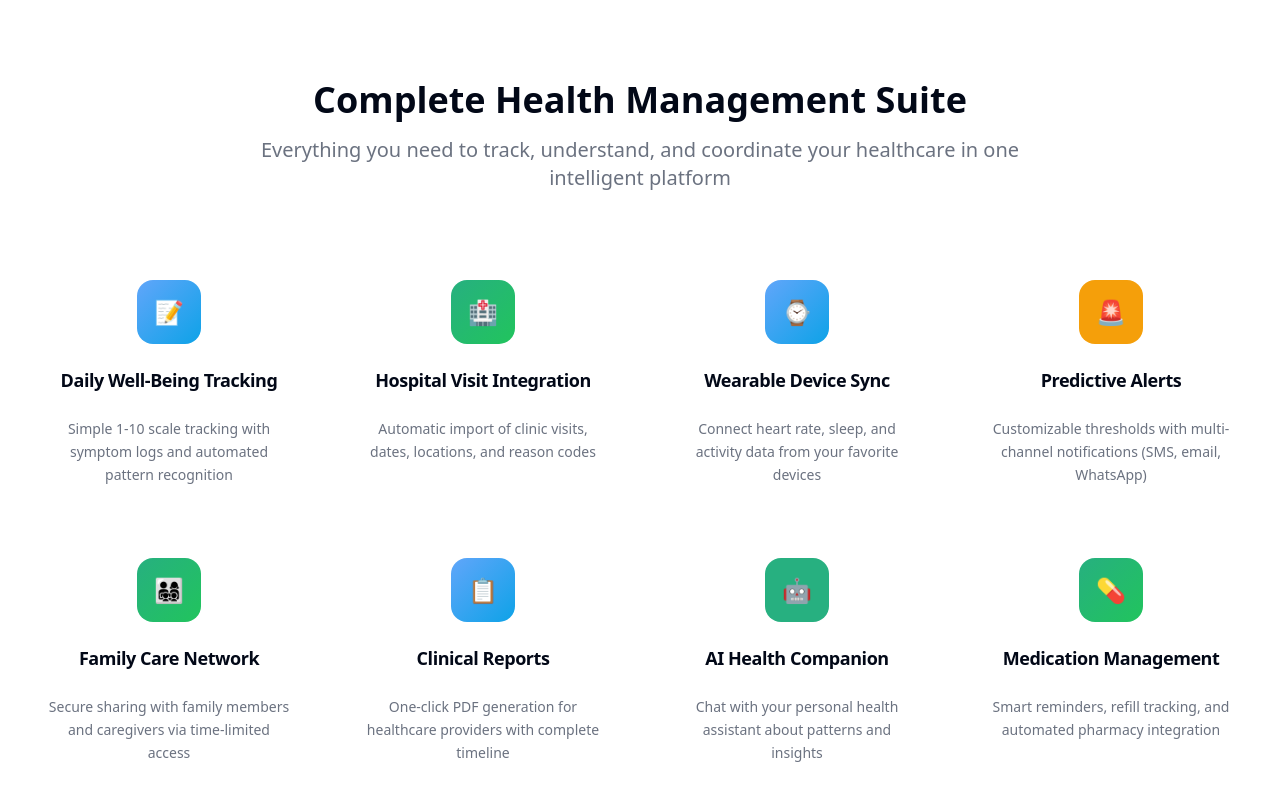
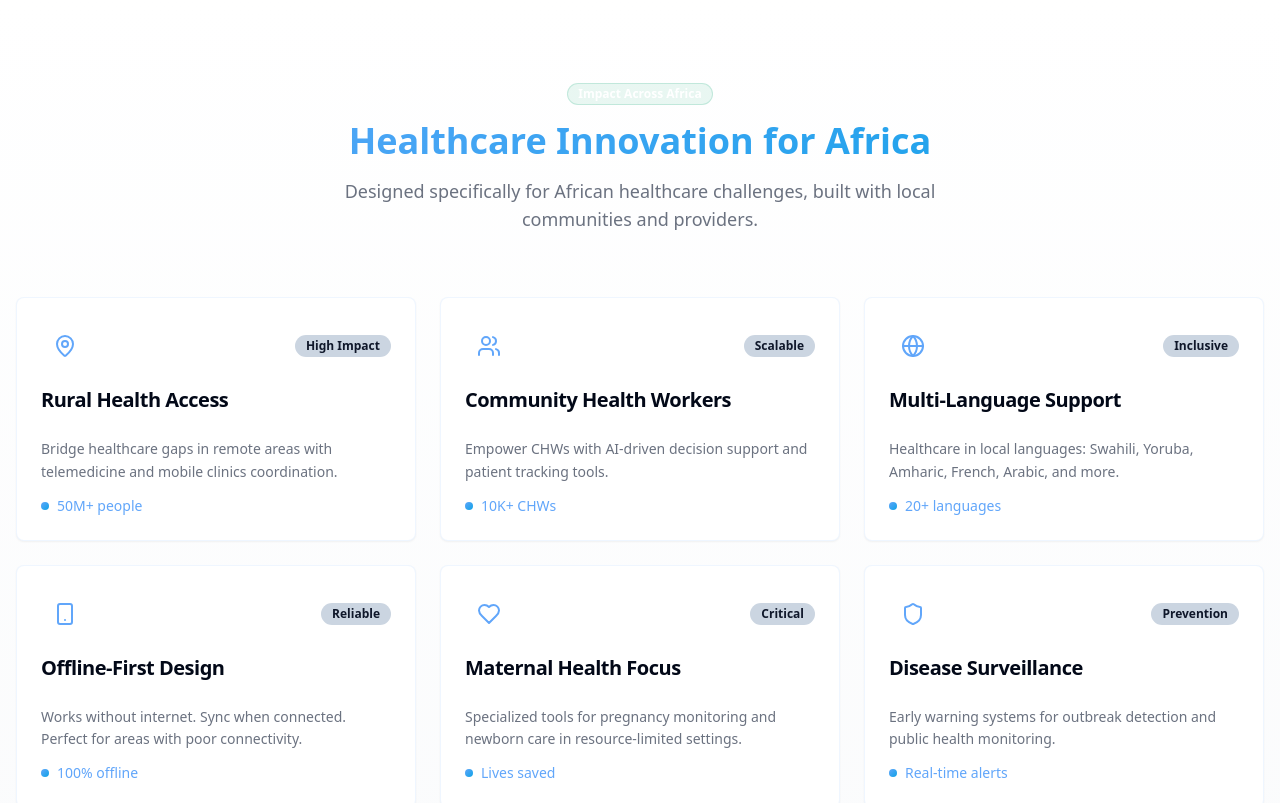
Before and after one commit to mbuguacollistus-beep/vital-compass-ai, a React (Vite) app: page / in a window 1280 px wide. Shown: the part 800-1603 px from the top of the page. Built offline with nearby package versions, Linux system fonts and the light colour scheme.

Commit message:
Optimize loading performance
Address performance issues related to features impacting Africa, ensuring faster load times and a smoother user experience.

```diff
--- /dev/null
+++ b/src/components/landing/AfricaImpactFeatures.tsx
@@ -0,0 +1,111 @@
+import { Card, CardContent, CardDescription, CardHeader, CardTitle } from "@/components/ui/card";
+import { Badge } from "@/components/ui/badge";
+import { MapPin, Users, Globe, Smartphone, Heart, Shield } from "lucide-react";
+
+const impactFeatures = [
+  {
+    icon: MapPin,
+    title: "Rural Health Access",
+    description: "Bridge healthcare gaps in remote areas with telemedicine and mobile clinics coordination.",
+    impact: "50M+ people",
+    badge: "High Impact"
+  },
+  {
+    icon: Users,
+    title: "Community Health Workers",
+    description: "Empower CHWs with AI-driven decision support and patient tracking tools.",
+    impact: "10K+ CHWs",
+    badge: "Scalable"
+  },
+  {
+    icon: Globe,
+    title: "Multi-Language Support",
+    description: "Healthcare in local languages: Swahili, Yoruba, Amharic, French, Arabic, and more.",
+    impact: "20+ languages",
+    badge: "Inclusive"
+  },
+  {
+    icon: Smartphone,
+    title: "Offline-First Design",
+    description: "Works without internet. Sync when connected. Perfect for areas with poor connectivity.",
+    impact: "100% offline",
+    badge: "Reliable"
+  },
+  {
+    icon: Heart,
+    title: "Maternal Health Focus",
+    description: "Specialized tools for pregnancy monitoring and newborn care in resource-limited settings.",
+    impact: "Lives saved",
+    badge: "Critical"
+  },
+  {
+    icon: Shield,
+    title: "Disease Surveillance",
+    description: "Early warning systems for outbreak detection and public health monitoring.",
+    impact: "Real-time alerts",
+    badge: "Prevention"
+  }
+];
+
+export const AfricaImpactFeatures = () => {
+  return (
+    <section className="py-20 bg-gradient-to-b from-background to-secondary/10">
+      <div className="container mx-auto px-4">
+        <div className="text-center mb-16 space-y-4">
+          <Badge variant="outline" className="bg-accent/10 text-accent-foreground border-accent/20">
+            Impact Across Africa
+          </Badge>
+          <h2 className="text-4xl font-bold bg-gradient-primary bg-clip-text text-transparent">
+            Healthcare Innovation for Africa
+          </h2>
+          <p className="text-lg text-muted-foreground max-w-2xl mx-auto">
+            Designed specifically for African healthcare challenges, built with local communities and providers.
+          </p>
+        </div>
+
+        <div className="grid grid-cols-1 md:grid-cols-2 lg:grid-cols-3 gap-6">
+          {impactFeatures.map((feature, index) => {
+            const Icon = feature.icon;
+            return (
+              <Card key={index} className="group hover:shadow-primary/10 hover:shadow-lg transition-all duration-300 border-primary/10">
+                <CardHeader className="space-y-4">
+                  <div className="flex items-center justify-between">
+                    <div className="w-12 h-12 rounded-xl bg-gradient-primary/10 flex items-center justify-center group-hover:bg-gradient-primary/20 transition-colors">
+                      <Icon className="w-6 h-6 text-primary" />
+                    </div>
+                    <Badge variant="secondary" className="text-xs">
+                      {feature.badge}
+                    </Badge>
+                  </div>
+                  <CardTitle className="text-xl group-hover:text-primary transition-colors">
+                    {feature.title}
+                  </CardTitle>
+                </CardHeader>
+                <CardContent className="space-y-3">
+                  <CardDescription className="text-muted-foreground leading-relaxed">
+                    {feature.description}
+                  </CardDescription>
+                  <div className="flex items-center space-x-2">
+                    <div className="w-2 h-2 rounded-full bg-gradient-primary"></div>
+                    <span className="text-sm font-medium text-primary">
+                      {feature.impact}
+                    </span>
+                  </div>
+                </CardContent>
+              </Card>
+            );
+          })}
+        </div>
+
+        <div className="mt-16 text-center">
+          <div className="inline-flex items-center space-x-2 bg-accent/10 rounded-full px-6 py-3 border border-accent/20">
+            <Globe className="w-5 h-5 text-accent" />
+            <span className="text-accent-foreground font-medium">
+              Serving 54 African countries with culturally-aware healthcare technology
+            </span>
+          </div>
+        </div>
+      </div>
+    </section>
+  );
+};
--- a/src/pages/Index.tsx
+++ b/src/pages/Index.tsx
@@ -3,6 +3,7 @@ import { useNavigate } from 'react-router-dom';
 import { useAuth } from '@/hooks/useAuth';
 import Hero from "@/components/landing/Hero";
 import Features from "@/components/landing/Features";
+import { AfricaImpactFeatures } from "@/components/landing/AfricaImpactFeatures";
 import CallToAction from "@/components/landing/CallToAction";
 
 const Index = () => {
@@ -17,13 +18,23 @@ const Index = () => {
 
   if (loading) {
     return (
-      <div className="min-h-screen flex items-center justify-center bg-gradient-subtle">
-        <div className="text-center space-y-4">
-          <div className="w-16 h-16 mx-auto mb-4 animate-pulse bg-gradient-primary rounded-full"></div>
-          <h2 className="text-xl font-semibold bg-gradient-primary bg-clip-text text-transparent">
-            Nix AI Healthcare
-          </h2>
-          <p className="text-muted-foreground">Loading your health companion...</p>
+      <div className="min-h-screen flex items-center justify-center bg-gradient-to-br from-background to-secondary/20">
+        <div className="text-center space-y-6 max-w-md mx-auto p-6">
+          <div className="relative">
+            <div className="w-20 h-20 mx-auto rounded-2xl bg-gradient-primary shadow-glow animate-pulse"></div>
+            <div className="absolute inset-0 w-20 h-20 mx-auto rounded-2xl bg-gradient-primary opacity-30 animate-ping"></div>
+          </div>
+          <div className="space-y-2">
+            <h2 className="text-2xl font-bold bg-gradient-primary bg-clip-text text-transparent">
+              Nix AI Healthcare
+            </h2>
+            <p className="text-muted-foreground text-sm">
+              Connecting Africa's healthcare ecosystem...
+            </p>
+          </div>
+          <div className="w-full bg-secondary/20 rounded-full h-1 overflow-hidden">
+            <div className="h-full bg-gradient-primary rounded-full animate-pulse"></div>
+          </div>
         </div>
       </div>
     );
@@ -32,6 +43,7 @@ const Index = () => {
   return (
     <div className="min-h-screen">
       <Hero />
+      <AfricaImpactFeatures />
       <Features />
       <CallToAction />
     </div>
```
